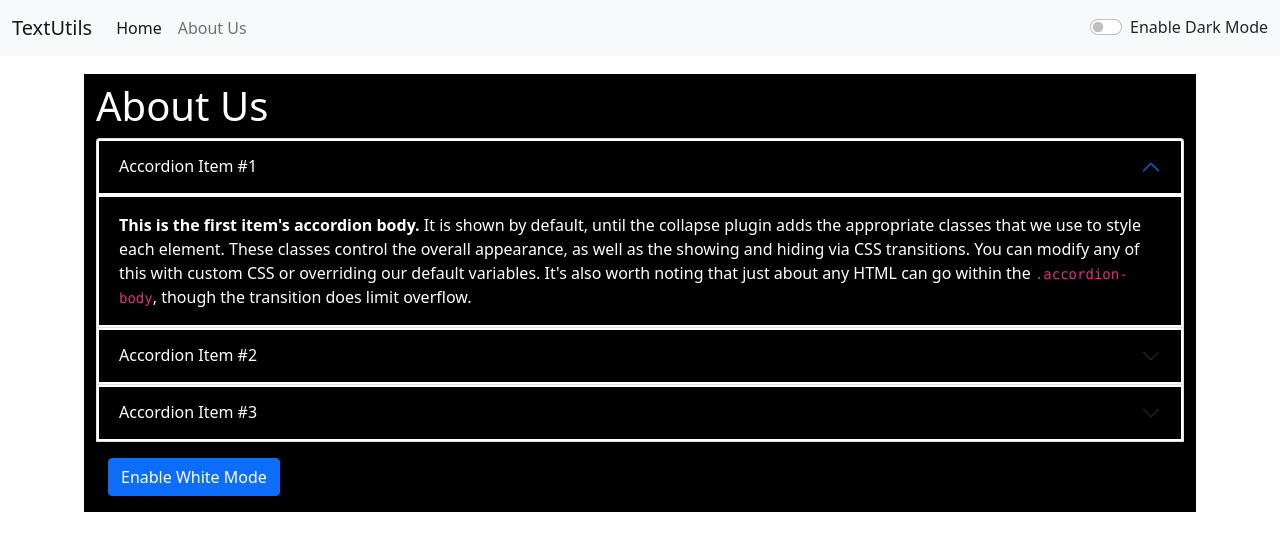
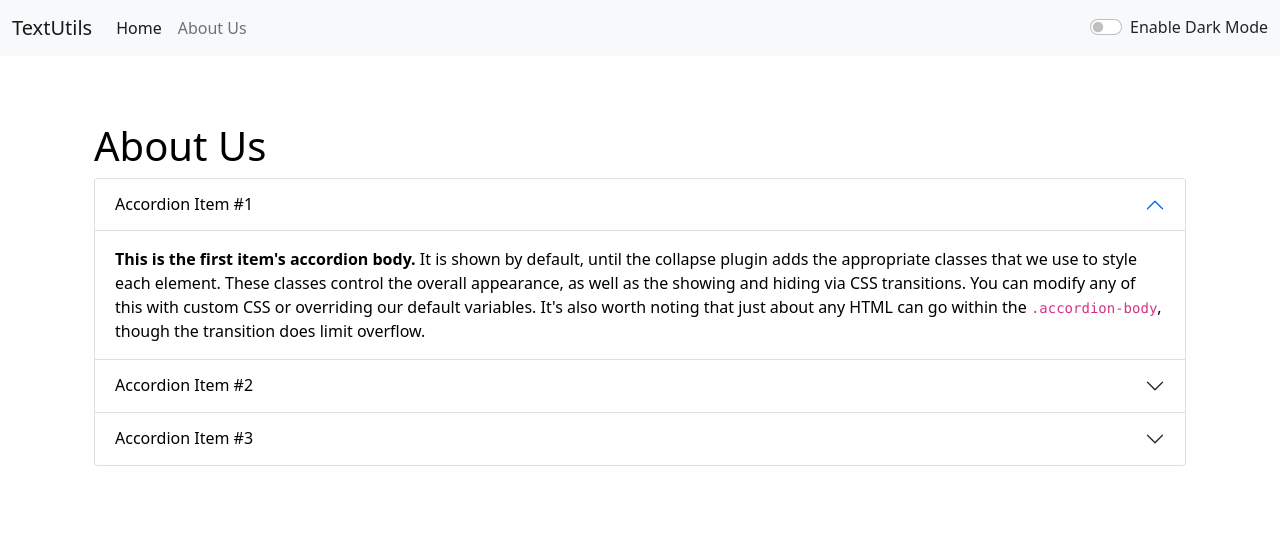
Before and after one commit to apran-vs/React-learning-repo, a React (Create React App) app: page /about in a window 1280 px wide. Shown: the top 550 px of the page. Built offline with nearby package versions, Linux system fonts and the light colour scheme.

Commit message:
CheckPoint20

```diff
--- a/src/App.js
+++ b/src/App.js
@@ -41,7 +41,7 @@
         <div className="container my-3">
           <Switch>
             <Route exact path="/about">
-              <About />
+              <About mode={mode}/>
             </Route>
             <Route exact path="/">
               <TextForm
--- a/src/Components/About.js
+++ b/src/Components/About.js
@@ -1,77 +1,123 @@
-import React, { useState } from 'react'
+import React, { useState } from "react";
 
-export default function About() {
+export default function About(props) {
 
-    const  [myStyle, setMyStyle] = useState({
-        color: 'white',
-        backgroundColor:'black',
-        border: '2px solid white'
-    })
+//   const [myStyle, setMyStyle] = useState({
+//     color: "white",
+//     backgroundColor: "black",
+//     border: "2px solid white",
+//   });
 
-    const [btnText, setBtnText] = useState('Enable White Mode')
+    let myStyle = {
+        color: props.mode === 'dark' ? 'white' : 'black',
+        backgroundColor: props.mode === 'dark' ? 'darkblue' : 'white'
 
-    const toggleStyle = () =>{
-        if(myStyle.color === 'white'){
-            setMyStyle({
-                color:'black',
-                backgroundColor:'white'
-            })
-            setBtnText("Enable Dark Mode")
-        }
-        else{
-            setMyStyle({
-                color:'white',
-                backgroundColor:'black',
-                border: '2px solid white'
-            })
-            setBtnText("Enable White Mode")
-        }
     }
 
   return (
-    <div className='container' style={myStyle}>
-        <h1 className='my-2'>About Us</h1>
+    <div className="container" style={{color: props.mode === 'dark' ? 'white' : 'black'}}>
+      <h1 className="my-2">About Us</h1>
       <div className="accordion" id="accordionExample">
         <div className="accordion-item">
           <h2 className="accordion-header" id="headingOne">
-            <button className="accordion-button" type="button" style={myStyle} data-bs-toggle="collapse" data-bs-target="#collapseOne" aria-expanded="true" aria-controls="collapseOne">
+            <button
+              className="accordion-button"
+              type="button"
+              style={myStyle}
+              data-bs-toggle="collapse"
+              data-bs-target="#collapseOne"
+              aria-expanded="true"
+              aria-controls="collapseOne"
+            >
               Accordion Item #1
             </button>
           </h2>
-            <div id="collapseOne" className="accordion-collapse collapse show" style={myStyle} aria-labelledby="headingOne" data-bs-parent="#accordionExample">
+          <div
+            id="collapseOne"
+            className="accordion-collapse collapse show"
+            style={myStyle}
+            aria-labelledby="headingOne"
+            data-bs-parent="#accordionExample"
+          >
             <div className="accordion-body">
-                <strong>This is the first item's accordion body.</strong> It is shown by default, until the collapse plugin adds the appropriate classes that we use to style each element. These classes control the overall appearance, as well as the showing and hiding via CSS transitions. You can modify any of this with custom CSS or overriding our default variables. It's also worth noting that just about any HTML can go within the <code>.accordion-body</code>, though the transition does limit overflow.
+              <strong>This is the first item's accordion body.</strong> It is
+              shown by default, until the collapse plugin adds the appropriate
+              classes that we use to style each element. These classes control
+              the overall appearance, as well as the showing and hiding via CSS
+              transitions. You can modify any of this with custom CSS or
+              overriding our default variables. It's also worth noting that just
+              about any HTML can go within the <code>.accordion-body</code>,
+              though the transition does limit overflow.
             </div>
           </div>
         </div>
         <div className="accordion-item">
           <h2 className="accordion-header" id="headingTwo">
-            <button className="accordion-button collapsed" style={myStyle} type="button" data-bs-toggle="collapse" data-bs-target="#collapseTwo" aria-expanded="false" aria-controls="collapseTwo">
+            <button
+              className="accordion-button collapsed"
+              style={myStyle}
+              type="button"
+              data-bs-toggle="collapse"
+              data-bs-target="#collapseTwo"
+              aria-expanded="false"
+              aria-controls="collapseTwo"
+            >
               Accordion Item #2
             </button>
           </h2>
-            <div id="collapseTwo" className="accordion-collapse collapse" style={myStyle} aria-labelledby="headingTwo" data-bs-parent="#accordionExample">
+          <div
+            id="collapseTwo"
+            className="accordion-collapse collapse"
+            style={myStyle}
+            aria-labelledby="headingTwo"
+            data-bs-parent="#accordionExample"
+          >
             <div className="accordion-body">
-                <strong>This is the second item's accordion body.</strong> It is hidden by default, until the collapse plugin adds the appropriate classes that we use to style each element. These classes control the overall appearance, as well as the showing and hiding via CSS transitions. You can modify any of this with custom CSS or overriding our default variables. It's also worth noting that just about any HTML can go within the <code>.accordion-body</code>, though the transition does limit overflow.
+              <strong>This is the second item's accordion body.</strong> It is
+              hidden by default, until the collapse plugin adds the appropriate
+              classes that we use to style each element. These classes control
+              the overall appearance, as well as the showing and hiding via CSS
+              transitions. You can modify any of this with custom CSS or
+              overriding our default variables. It's also worth noting that just
+              about any HTML can go within the <code>.accordion-body</code>,
+              though the transition does limit overflow.
             </div>
           </div>
         </div>
         <div className="accordion-item">
           <h2 className="accordion-header" id="headingThree">
-            <button className="accordion-button collapsed" style={myStyle} type="button" data-bs-toggle="collapse" data-bs-target="#collapseThree" aria-expanded="false" aria-controls="collapseThree">
+            <button
+              className="accordion-button collapsed"
+              style={myStyle}
+              type="button"
+              data-bs-toggle="collapse"
+              data-bs-target="#collapseThree"
+              aria-expanded="false"
+              aria-controls="collapseThree"
+            >
               Accordion Item #3
             </button>
           </h2>
-            <div id="collapseThree" className="accordion-collapse collapse" style={myStyle} aria-labelledby="headingThree" data-bs-parent="#accordionExample">
+          <div
+            id="collapseThree"
+            className="accordion-collapse collapse"
+            style={myStyle}
+            aria-labelledby="headingThree"
+            data-bs-parent="#accordionExample"
+          >
             <div className="accordion-body">
-                <strong>This is the third item's accordion body.</strong> It is hidden by default, until the collapse plugin adds the appropriate classes that we use to style each element. These classes control the overall appearance, as well as the showing and hiding via CSS transitions. You can modify any of this with custom CSS or overriding our default variables. It's also worth noting that just about any HTML can go within the <code>.accordion-body</code>, though the transition does limit overflow.
+              <strong>This is the third item's accordion body.</strong> It is
+              hidden by default, until the collapse plugin adds the appropriate
+              classes that we use to style each element. These classes control
+              the overall appearance, as well as the showing and hiding via CSS
+              transitions. You can modify any of this with custom CSS or
+              overriding our default variables. It's also worth noting that just
+              about any HTML can go within the <code>.accordion-body</code>,
+              though the transition does limit overflow.
             </div>
           </div>
         </div>
-        <div className="container">
-        <button onClick={toggleStyle} type="button" className="btn btn-primary my-3">{btnText}</button>
       </div>
     </div>
-    </div>
-  )
+  );
 }
--- a/src/Components/Alert.js
+++ b/src/Components/Alert.js
@@ -7,11 +7,13 @@
   }
 
   return (
-    props.alert && <div>
+    <div style={{height:'50px'}}>
+    {props.alert && <div>
       <div className={`alert alert-${props.alert.type} alert-dismissible fade show`} role="alert">
         <strong>{capitalize(props.alert.type)}</strong> : {props.alert.msg}
 
       </div>
+    </div>}
     </div>
   );
 }
```
Also changed, not shown: src/Components/TextForm.js (+9 -16 lines). Lines whose indentation alone changed are shown as unchanged.
